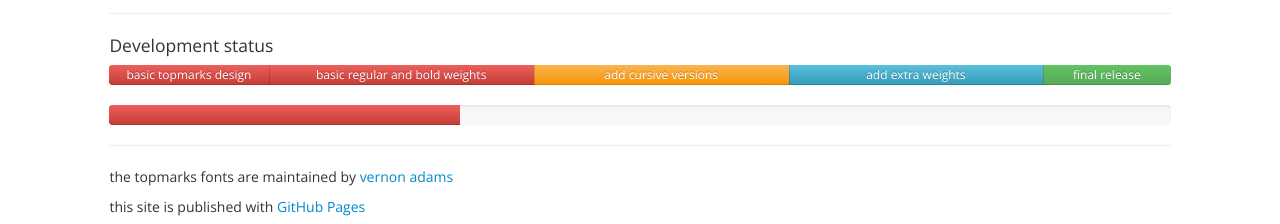
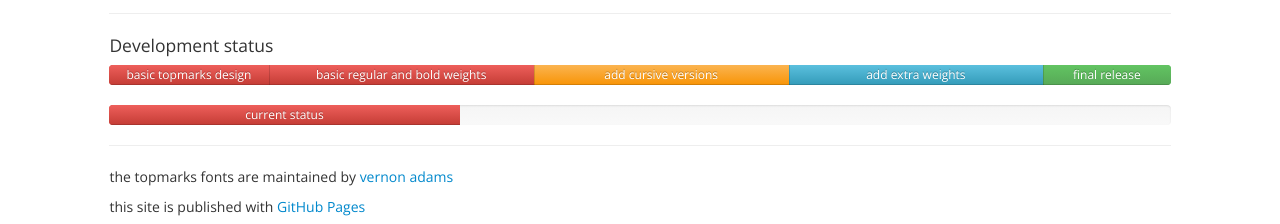
Before and after one commit to vernnobile/topmarks, a Jekyll site: the page built from index.html, in a window 1280 px wide. Shown: the part 718-942 px from the top of the page. Built offline with Jekyll 4.4.1, drawn with Linux system fonts in a browser that asks for light colours; some web fonts are replaced.

Commit message:
Update roadmap.html

```diff
--- a/_includes/roadmap.html
+++ b/_includes/roadmap.html
@@ -8,6 +8,6 @@
   <div class="bar bar-success" style="width: 12%;">final release</div>
 </div>
 <div class="progress">
-  <div class="bar bar-danger" style="width: 33%;"></div>
+  <div class="bar bar-danger" style="width: 33%;">current status</div>
 </div>
 </div>
```
